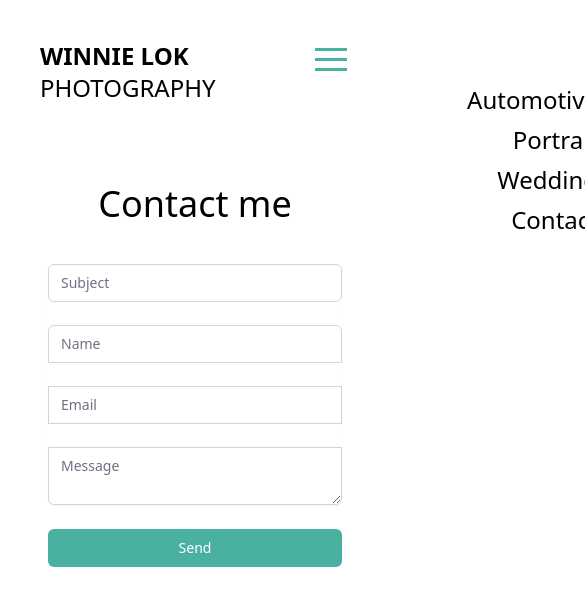
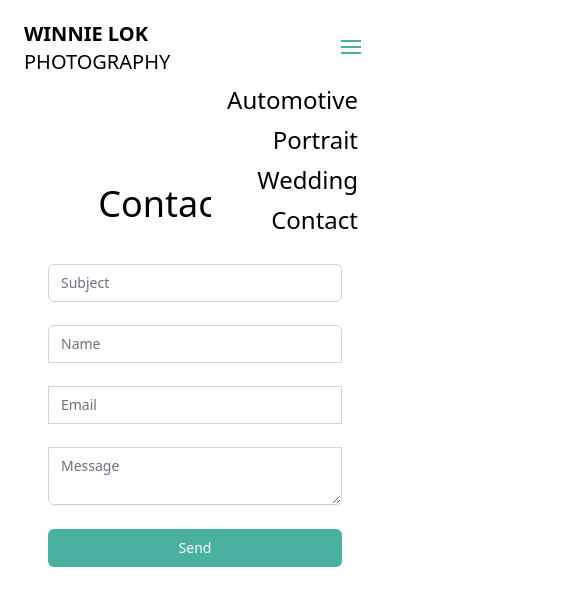
Before and after one commit to pwrclaire/winnie_portfolio, a Next.js app: page /contact in a window 390 px wide. Shown: the top 606 px of the page, 585 px wide, since content can reach past the window. Built offline with nearby package versions, Linux system fonts and the light colour scheme; a web font is replaced by a local one.

Commit message:
mobile ready

```diff
--- a/components/hamburger.js
+++ b/components/hamburger.js
@@ -2,15 +2,15 @@ import React, { useState } from "react";
 
 export default function Hamburger() {
   const [open, setOpen] = useState(false);
-  console.log("THis one hamburger.js", open);
   return (
     <>
       <div
         className={`${
-          open ? "right-0" : "-right-60"
-        } top-20 absolute text-2xl text-right transition-all duration-500 pt-1 pl-4 pr-8 pb-2 bg-white`}
+          open ? "top-0" : "-top-60"
+          // open ? "right-0" : "-right-60"
+        } top-20 absolute text-2xl text-right transition-all duration-500 pt-1 pl-4 pr-8 pb-2 bg-white right-0`}
       >
-        <div className="flex flex-col gap-2">
+        <div className="flex flex-col gap-2 overflow-hidden w-[100%]">
           <a href="/automotive" className="hover:text-shadow-grey">
             Automotive
           </a>
@@ -25,36 +25,37 @@ export default function Hamburger() {
           </a>
         </div>
       </div>
-      <nav
-        className={`absolute flex items-center justify-end p-6 w-full z-50 top-0 overflow-hidden h-24`}
-      >
+
       <button
-          className="text-[#4AB1A1] absolute top-12 right-10 bg-white w-[35px] h-[28px]"
+        className="text-[#4AB1A1] absolute top-10 right-10 md:right-6 bg-white w-[35px] h-[28px] md:w-[25px] md:h-[18px]"
         onClick={() => setOpen(!open)}
       >
         {/* <span className="sr-only">Open main menu</span> */}
         <div className="block w-5 absolute left-0 top-0">
           <span
             aria-hidden="true"
-              className={`block absolute h-[3px] w-8 bg-current transform transition duration-500 ease-in-out ${
-                open ? "rotate-45 translate-y-2.5" : "-translate-y-0"
+            className={`block absolute h-[3px] md:h-[2px] w-8 md:w-5 bg-current transform transition duration-500 ease-in-out ${
+              open
+                ? "rotate-45 translate-y-2.5 md:translate-y-1.5"
+                : "-translate-y-0"
             }`}
           ></span>
           <span
             aria-hidden="true"
-              className={`block absolute h-[3px] w-8 bg-current transform transition duration-500 ease-in-out translate-y-2.5 ${
+            className={`block absolute h-[3px] md:h-[2px] w-8 md:w-5 bg-current transform transition duration-500 ease-in-out translate-y-2.5 md:translate-y-1.5 ${
               open && "opacity-0"
             }`}
           ></span>
           <span
             aria-hidden="true"
-              className={`block absolute h-[3px] w-8 bg-current transform  transition duration-500 ease-in-out" ${
-                open ? "-rotate-45 translate-y-2.5" : "translate-y-5"
+            className={`block absolute h-[3px] md:h-[2px] w-8 md:w-5 bg-current transform  transition duration-500 ease-in-out" ${
+              open
+                ? "-rotate-45 translate-y-2.5 md:translate-y-1.5"
+                : "translate-y-5 md:translate-y-3"
             }`}
           ></span>
         </div>
       </button>
-      </nav>
     </>
   );
 }
--- a/components/nav.js
+++ b/components/nav.js
@@ -5,60 +5,20 @@ import Hamburger from "../components/hamburger";
 export default function Nav() {
   return (
     <nav
-      className={`absolute flex items-center justify-end w-full z-50 top-0 h-25`}
+      className={`absolute flex items-center justify-end w-screen z-50 top-0 h-24`}
     >
       {/* LEFT - brand */}
-      <h2 className="w-full p-10 text-left text-black text-2xl md:text-lg">
+      <h2 className="w-full p-10 md:pl-6 text-left text-black text-2xl md:text-lg">
         <a href="/">
-          <strong className="text-3xl md:text-2xl">WINNIE LOK</strong>{" "}
-          <span className="text-3xl md:text-2xl">PHOTOGRAPHY</span>
+          <strong className="text-3xl md:text-xl sm:text-sm">WINNIE LOK</strong>{" "}
+          <span className="text-3xl md:text-xl sm:text-sm">PHOTOGRAPHY</span>
         </a>
       </h2>
 
       {/* RIGHT - HAMBURGER MENU */}
-      <div className="md:flex md:justify-end hidden">
+      <div className="md:flex md:justify-end hidden w-full flex-grow">
         <Hamburger />
       </div>
-        {/* <Hamburger className='top-3 right-4' /> */}
-        {/* <Menu
-          right
-          width={280}
-          styles={styles}
-          pageWrapId={"page-wrap"}
-          outerContainerId={"outer-container"}
-        >
-          <main>
-            <a href="/">
-              <p className="text-shadow-grey-light hover:text-shadow-white">
-                Home
-              </p>
-            </a>
-            <ul>
-              <span>Portfolio</span>
-              <a href="/automotive">
-                <li className="pl-3 text-shadow-grey-light hover:text-shadow-white">
-                  Automotive
-                </li>
-              </a>
-              <a href="/portrait">
-                <li className="pl-3 text-shadow-grey-light hover:text-shadow-white">
-                  Portrait
-                </li>
-              </a>
-              <a href="/wedding">
-                <li className="pl-3 text-shadow-grey-light hover:text-shadow-white">
-                  Wedding
-                </li>
-              </a>
-            </ul>
-            <a href="/contact">
-              <p className="text-shadow-grey-light hover:text-shadow-white">
-                Contact
-              </p>
-            </a>
-          </main>
-        </Menu>
-      </div> */}
 
       {/* LIST MENU */}
       <div
--- a/pages/portrait/index.js
+++ b/pages/portrait/index.js
@@ -6,7 +6,7 @@ export default function People() {
   return (
     <>
       <Nav />
-      <div className="grid grid-cols-2 md:grid-cols-1 gap-6 p-10 mt-16 top-28">
+      <div className="grid grid-cols-2 md:grid-cols-1 gap-6 p-10 mt-16 md:gap-5 md:p-6 top-28">
         {/* chris */}
         <div className="relative h-[90vh] md:h-[40vh]">
           <a a href="/portrait/chris">
--- a/pages/wedding/index.js
+++ b/pages/wedding/index.js
@@ -6,7 +6,7 @@ export default function People() {
   return (
     <>
       <Nav />
-      <div className="grid grid-cols-2 md:grid-cols-1 gap-6 p-10 mt-16 top-28">
+      <div className="grid grid-cols-2 md:grid-cols-1 gap-6 md:gap-5 md:p-6 p-10 mt-16 top-28">
         <div className="relative h-[90vh] md:h-[40vh]">
           <a a href="/wedding/wendy_kevin">
           <div className="opacity-0 hover:opacity-100 bg-black bg-opacity-40 duration-300 absolute inset-0 z-10 flex justify-center items-center text-6xl  md:text-3xl text-white font-semibold">Wendy & Kevin</div>
```
Lines whose indentation alone changed are shown as unchanged.
